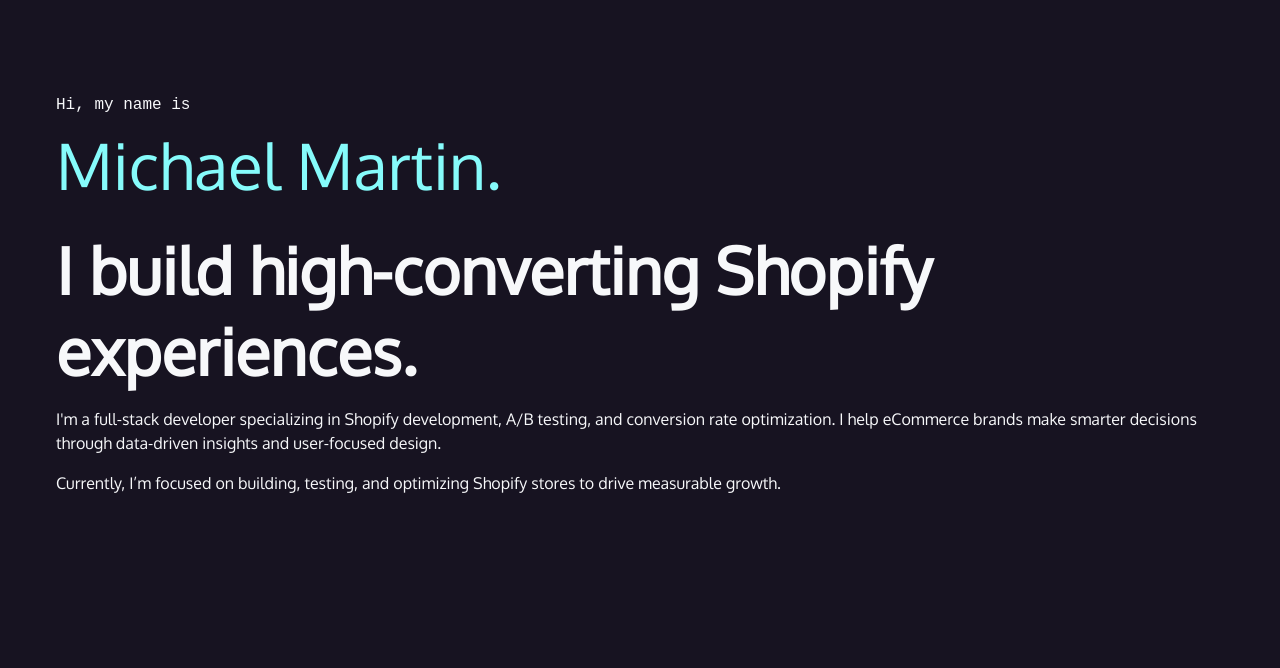
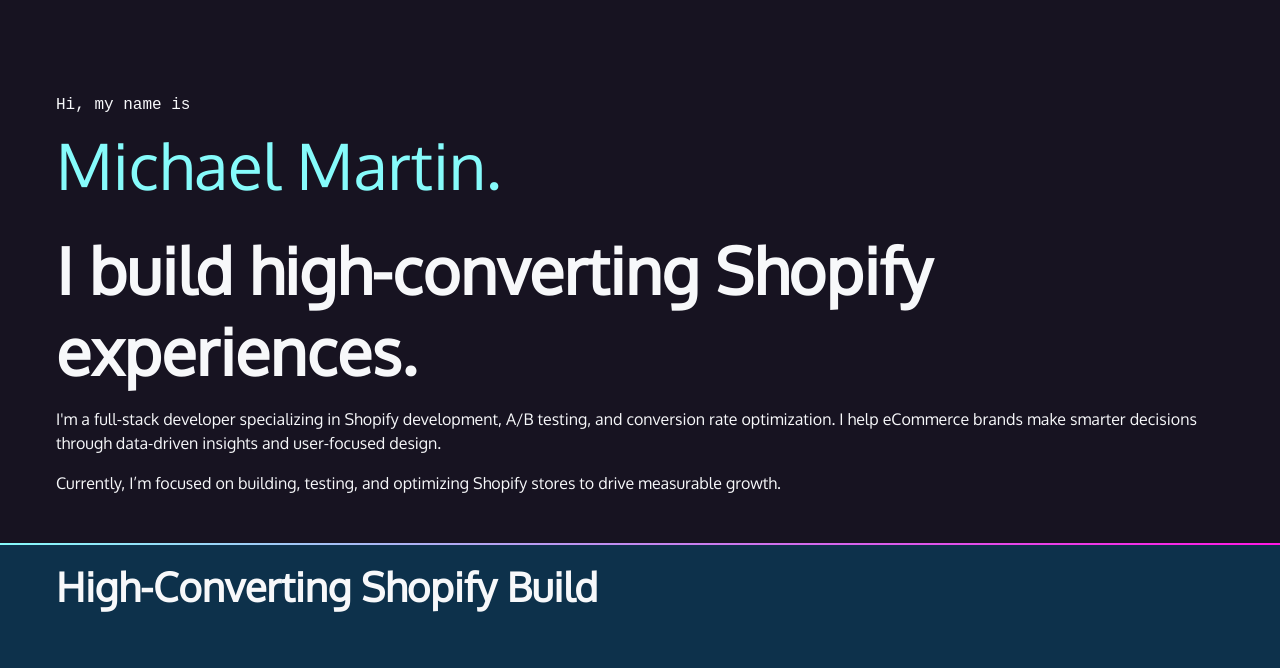
Before and after one commit to MichaelMartin77/my-portfolio-site, a plain HTML site: page index.html in a window 1280 px wide. Shown: the part 54-722 px from the top of the page. Drawn offline with Linux system fonts and the light colour scheme; a web font is replaced by a local one.

Commit message:
padding updates

```diff
--- a/css/style.css
+++ b/css/style.css
@@ -48,7 +48,7 @@
   }
   /* intro styles */
   #intro {
-    padding: 4rem 1rem 10rem 1rem;
+    padding: 4rem 1rem 2rem 1rem;
     max-width: 1200px;
     margin: 0 auto;
   }
```
